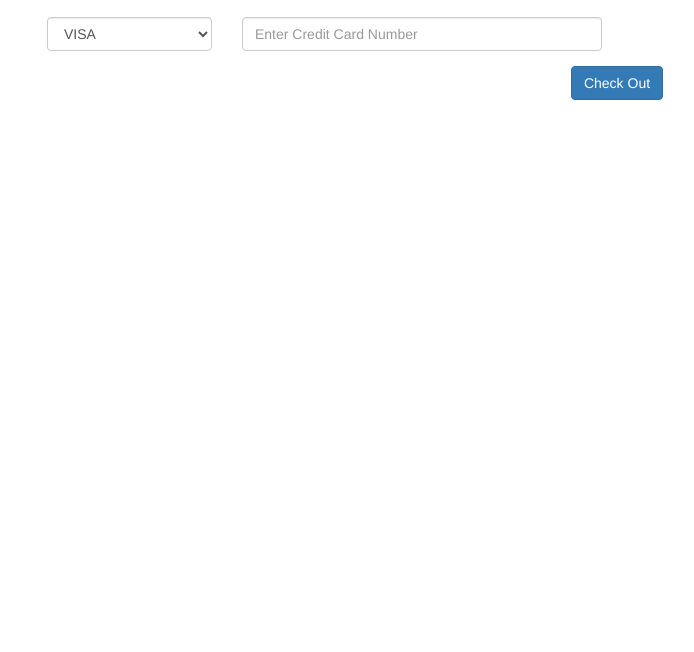
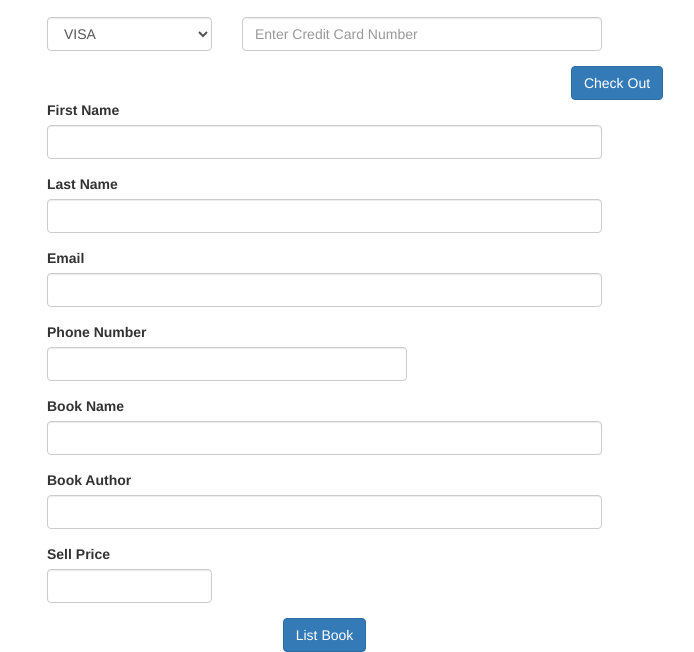
Before and after one commit to alvajc/Book-Recycle, a website: page index.html in a window 1280 px wide. Shown: the part 843-1495 px from the top of the page, without its empty margins (23-717 px from the left). Before the commit the page ends 943 px from the top, so only its background shows below. Drawn offline with nearby package versions, Linux system fonts and the light colour scheme; some packages are replaced by stand-ins of ours; a script that the page names is missing.

Commit message:
Built book listing form. #4

```diff
--- a/index.html
+++ b/index.html
@@ -92,9 +92,59 @@
     <div class="container"
       <div class="row">
         <div class="col-md-12">
-          <button id="signform" type="button" class="center-block btn btn-primary" data-toggle="modal" data-target="#signModal">Check Out</button>
+          <button id="signform" type="button" class="center-block btn btn-primary">Check Out</button>
       </div>
     </div>
+  </div>
+  <div class="container">
+    <form>
+      <div class="row">
+        <div class="col-md-6 form-group">
+          <label for="firstName">First Name</label>
+          <input type="text" id="firstName" class="form-control">
+        </div>
+      </div>
+      <div class="row">
+        <div class="col-md-6 form-group">
+          <label for="lastName">Last Name</label>
+          <input type="text" id="lastName" class="form-control">
+        </div>
+      </div>
+      <div class="row">
+        <div class="col-md-6 form-group">
+          <label for="email">Email</label>
+          <input type="text" id="email" class="form-control">
+        </div>
+      </div>
+      <div class="row">
+        <div class="col-md-4 form-group">
+          <label for="phone">Phone Number</label>
+          <input type="text" id="phone" class="form-control">
+        </div>
+      </div>
+      <div class="row">
+        <div class="col-md-6 form-group">
+          <label for="bookName">Book Name</label>
+          <input type="text" id="bookName" class="form-control">
+        </div>
+      </div>
+      <div class="row">
+        <div class="col-md-6 form-group">
+          <label for="bookAuthor">Book Author</label>
+          <input type="text" id="bookAuthor" class="form-control">
+        </div>
+      </div>
+      <div class="row">
+        <div class="col-md-2 form-group">
+          <label for="sellPrice">Sell Price</label>
+          <input type="text" id="sellPrice" class="form-control">
+        </div>
+      </div>
+      <div class="row">
+        <div class="col-md-6">
+          <button id="submitList" type="button" class="center-block btn btn-primary">List Book</button>
+      </div>
+    </form>
   </div>
   <script src="//code.jquery.com/jquery-2.1.4.min.js"></script>
   <script src="https://maxcdn.bootstrapcdn.com/bootstrap/3.3.6/js/bootstrap.min.js"></script>
```
